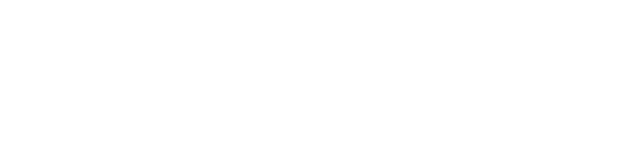
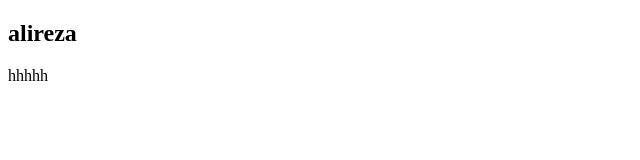
Before and after one commit to alirezagh73/test3, a plain HTML site: page index.html in a window 1280 px wide. Shown: the whole page, without its empty margins (0-640 px from the left). Drawn offline with Linux system fonts and the light colour scheme.

Commit message:
my second commit

```diff
--- a/index.html
+++ b/index.html
@@ -7,6 +7,9 @@
     <title>Document</title>
 </head>
 <body>
+    <h2>alireza</h2>
+    <p>hhhhh</p>
+
 
 </body>
 </html>
```
